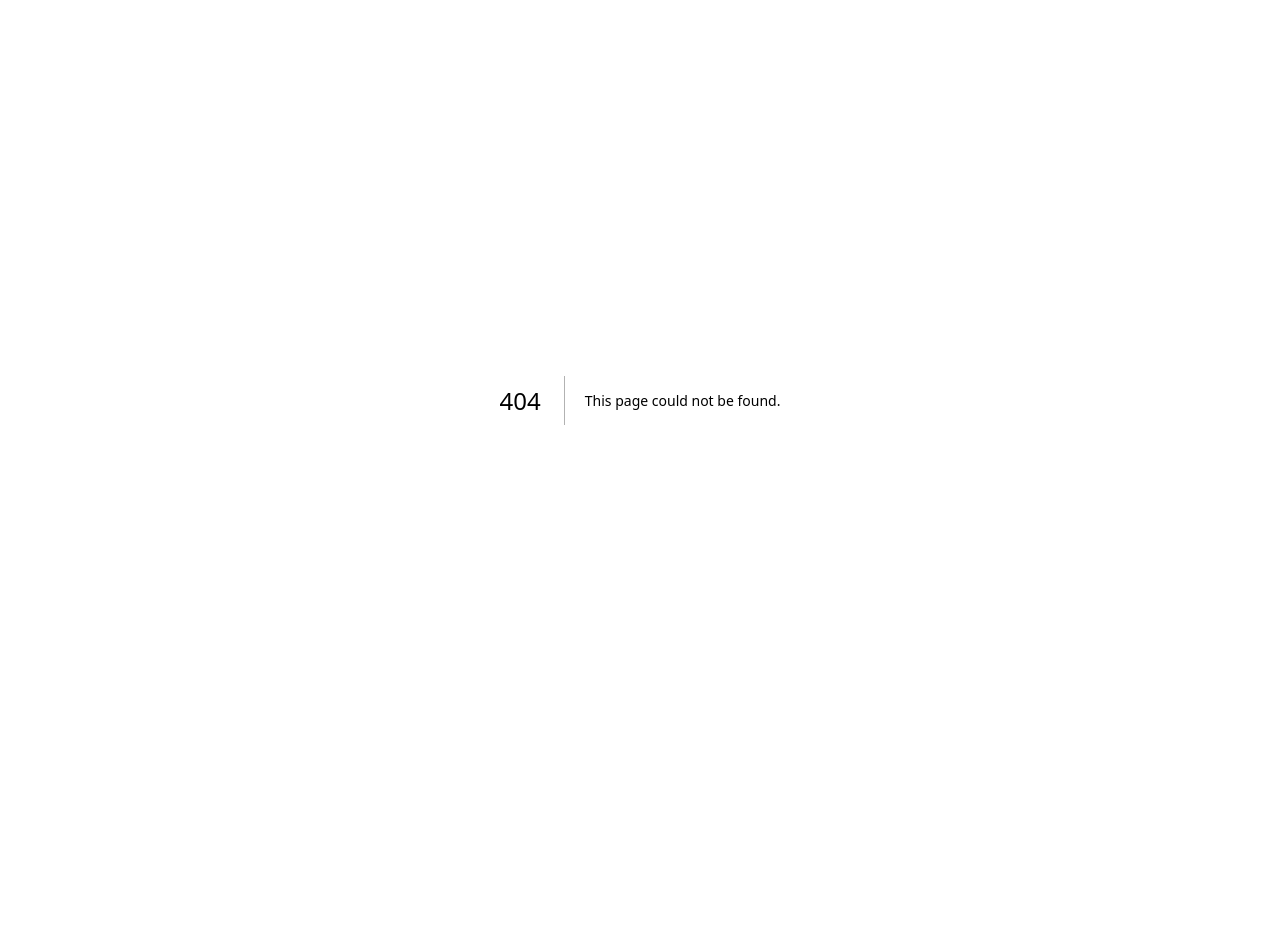
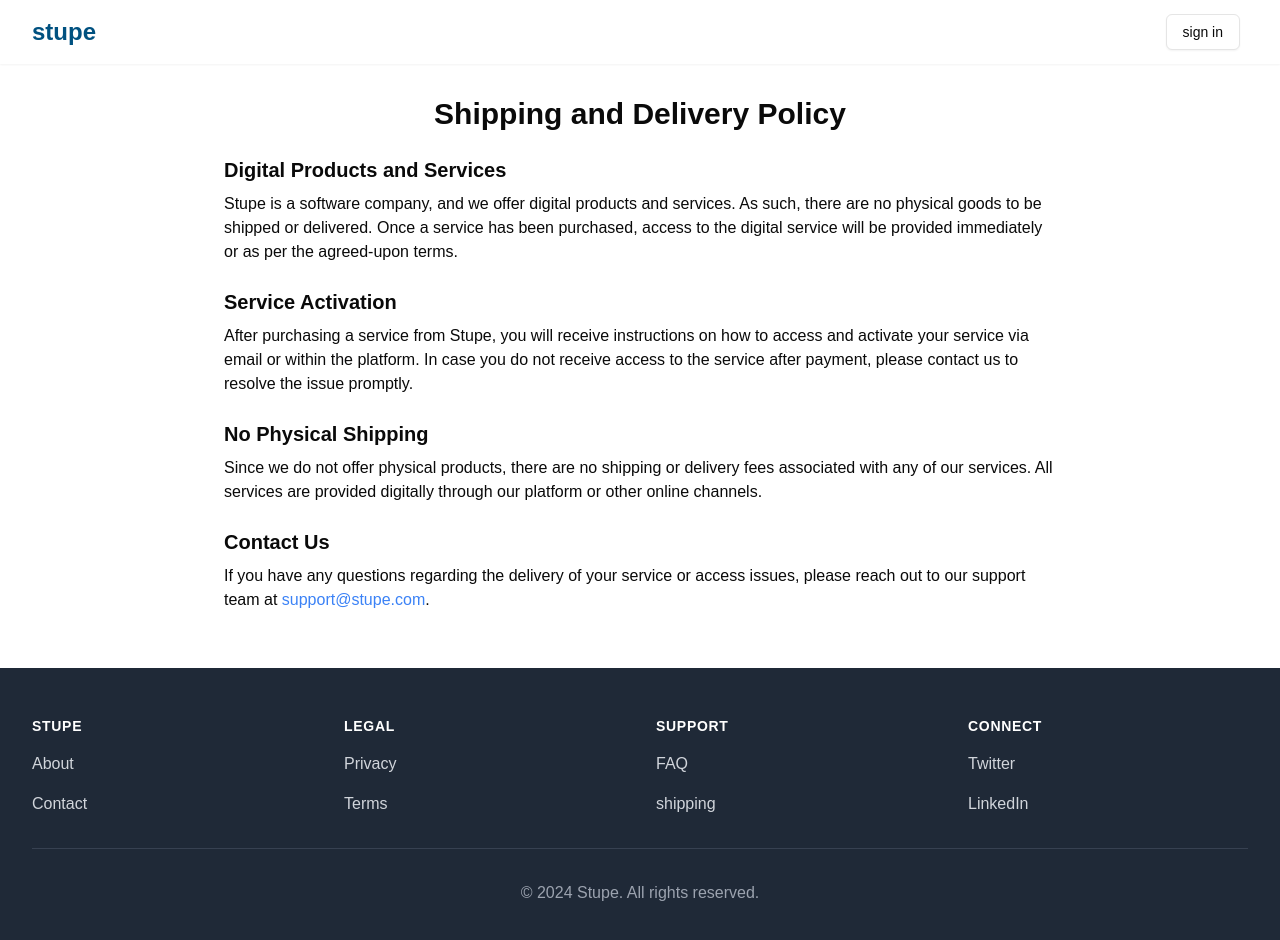
Before and after one commit to Gopikrishna-M-A/stupe, a Next.js app: page /shipping in a window 1280 px wide. Before the commit this address had no page. Shown: the top 940 px of the page. Before the commit the page ends 800 px from the top, so only its background shows below. Built offline with nearby package versions, Linux system fonts and the light colour scheme.

Commit message:
added shipping

```diff
--- /dev/null
+++ b/src/app/(static)/shipping/page.jsx
@@ -0,0 +1,39 @@
+import React from 'react';
+
+const ShippingDelivery = () => {
+  return (
+    <div className="max-w-4xl mx-auto p-8">
+      <h1 className="text-3xl font-bold text-center mb-6">Shipping and Delivery Policy</h1>
+
+      <section className="mb-6">
+        <h2 className="text-xl font-semibold mb-2">Digital Products and Services</h2>
+        <p className="text-base">
+          Stupe is a software company, and we offer digital products and services. As such, there are no physical goods to be shipped or delivered. Once a service has been purchased, access to the digital service will be provided immediately or as per the agreed-upon terms.
+        </p>
+      </section>
+
+      <section className="mb-6">
+        <h2 className="text-xl font-semibold mb-2">Service Activation</h2>
+        <p className="text-base">
+          After purchasing a service from Stupe, you will receive instructions on how to access and activate your service via email or within the platform. In case you do not receive access to the service after payment, please contact us to resolve the issue promptly.
+        </p>
+      </section>
+
+      <section className="mb-6">
+        <h2 className="text-xl font-semibold mb-2">No Physical Shipping</h2>
+        <p className="text-base">
+          Since we do not offer physical products, there are no shipping or delivery fees associated with any of our services. All services are provided digitally through our platform or other online channels.
+        </p>
+      </section>
+
+      <section className="mb-6">
+        <h2 className="text-xl font-semibold mb-2">Contact Us</h2>
+        <p className="text-base">
+          If you have any questions regarding the delivery of your service or access issues, please reach out to our support team at <a href="mailto:support@stupe.com" className="text-blue-500">support@stupe.com</a>.
+        </p>
+      </section>
+    </div>
+  );
+};
+
+export default ShippingDelivery;
--- a/src/components/Footer.jsx
+++ b/src/components/Footer.jsx
@@ -62,9 +62,9 @@ const Footer = () => {
               </li>
               <li>
                 <Link
-                  href='/help'
+                  href='/shipping'
                   className='text-base text-gray-300 hover:text-white'>
-                  Help Center
+                 shipping
                 </Link>
               </li>
             </ul>
```
